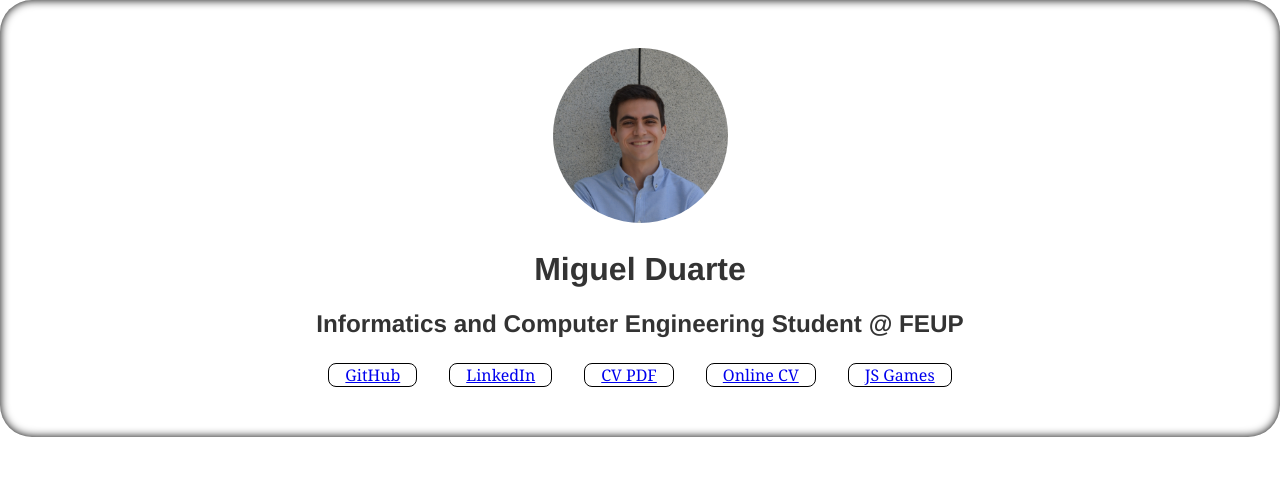
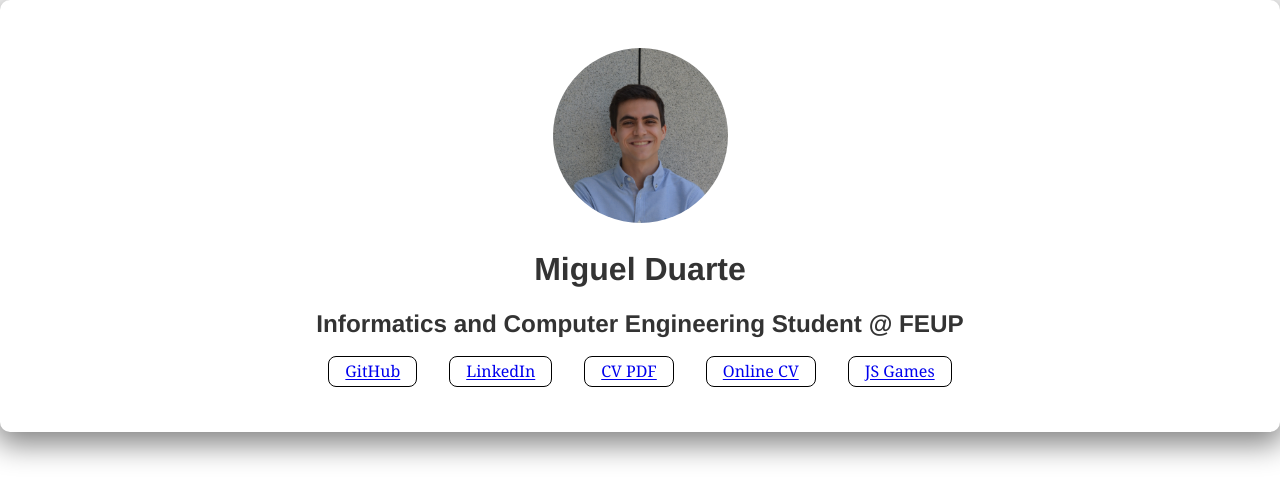
Before and after one commit to miguelpduarte/personal-website, a Gatsby site: page / in a window 1280 px wide. Built offline with nearby package versions, Linux system fonts and the light colour scheme; Gatsby itself is replaced by a stand-in of ours.

Commit message:
Fixed some things

```diff
--- a/src/components/BoxContainer.jsx
+++ b/src/components/BoxContainer.jsx
@@ -6,7 +6,7 @@ import shadowStyles from "../css/shadows.module.css";
 export default class BoxContainer extends React.Component {
     render() {
         return (
-            <div className={`${boxContainerStyles.box} ${positionStyles.horizontaleratorinatorSmaller} ${shadowStyles.inner}`}>
+            <div className={`${boxContainerStyles.box} ${positionStyles.horizontaleratorinatorSmaller} ${shadowStyles.regular}`}>
                 {this.props.children}
             </div>
         );
--- a/src/components/box-container.module.css
+++ b/src/components/box-container.module.css
@@ -1,7 +1,7 @@
 .box {
     min-width: 20em;
     padding: 3em 3em 3em 3em;
-    border-radius: 32px;
+    border-radius: 10px;
     text-align: center;
     background-color: white;
 }
@@ -9,10 +9,8 @@
 .item {
     margin: 0.3em 1em;
     border: 1px solid black;
-    padding: 0 1em;
+    padding: 0.2em 1em;
     text-align: center;
-    height: 2em;
-    line-height: 1.75em;
     border-radius: 8px;
     box-shadow: none;
 }
--- a/src/css/shadows.module.css
+++ b/src/css/shadows.module.css
@@ -5,9 +5,7 @@
 }
 
 .regular {
-    -moz-box-shadow:    3px 3px 5px 6px #ccc;
-    -webkit-box-shadow: 3px 3px 5px 6px #ccc;
-    box-shadow:         3px 3px 5px 6px #ccc;
+    box-shadow:         0 8px 30px 4px #0000007f;
 }
 
 .hovered-shadow:hover {
```
Also changed, not shown: README.md.
